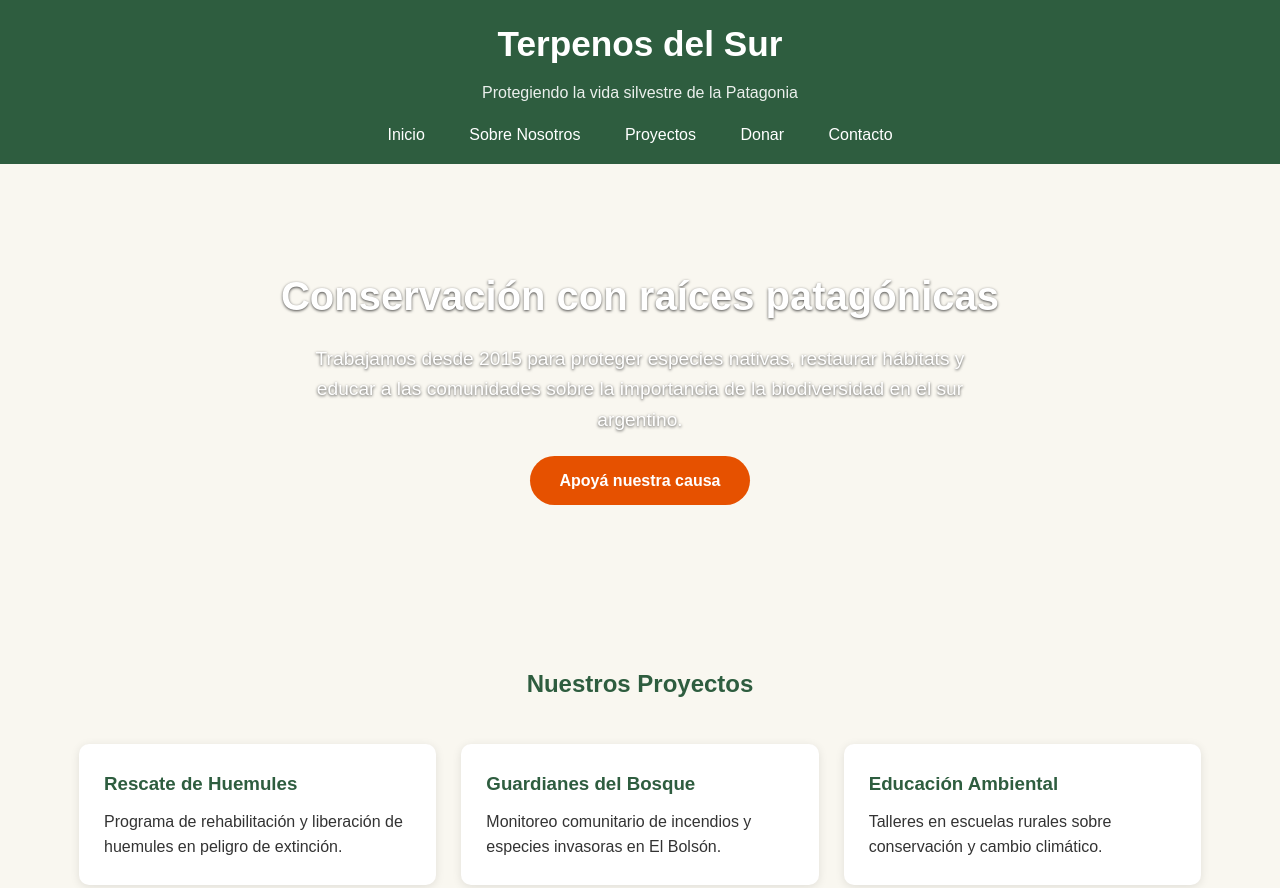
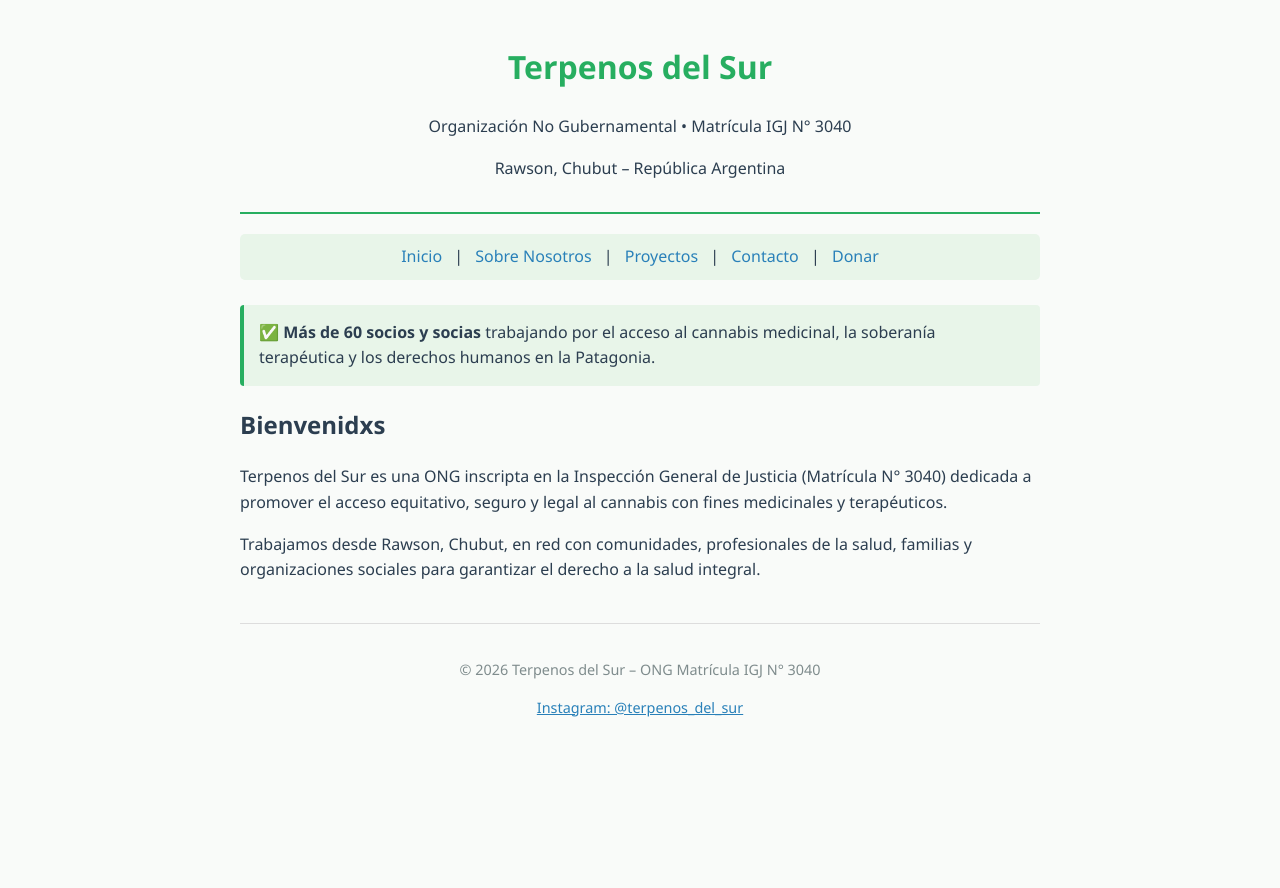
Before and after one commit to guille001-star/terpenos-del-sur, a plain HTML site: page index.html in a window 1280 px wide. Shown: the top 888 px of the page. After the commit the page ends 800 px from the top, so only its background shows below. Drawn offline with Linux system fonts and the light colour scheme.

Commit message:
Contenido oficial actualizado: Terpenos del Sur como ONG en Rawson, Chubut

```diff
--- a/css/style.css
+++ b/css/style.css
@@ -1,115 +1,64 @@
-/* Reset básico */
-* {
-  margin: 0;
-  padding: 0;
-  box-sizing: border-box;
+/* Estilos generales para Terpenos del Sur */
+body {
+  font-family: 'Segoe UI', Tahoma, Geneva, Verdana, sans-serif;
+  line-height: 1.6;
+  max-width: 800px;
+  margin: 0 auto;
+  padding: 20px;
+  color: #2c3e50;
+  background-color: #f9fbf9;
 }
 
-body {
-  font-family: Arial, sans-serif;
-  line-height: 1.6;
-  color: #333;
-  background: #f9f7f0;
+header {
+  text-align: center;
+  margin-bottom: 20px;
+  padding-bottom: 15px;
+  border-bottom: 2px solid #27ae60;
 }
 
-.container {
-  width: 90%;
-  max-width: 1200px;
-  margin: 0 auto;
-  padding: 0 15px;
+h1 {
+  color: #27ae60;
 }
 
-/* Header */
-header {
-  background: #2e5d3f;
-  color: white;
-  padding: 1rem 0;
+nav {
   text-align: center;
+  margin-bottom: 25px;
+  padding: 10px;
+  background-color: #e8f5e9;
+  border-radius: 5px;
 }
-header h1 {
-  font-size: 2.2rem;
+
+nav a {
+  color: #2980b9;
+  text-decoration: none;
+  margin: 0 8px;
 }
-header p {
-  margin-top: 0.5rem;
-  opacity: 0.9;
+
+nav a:hover {
+  text-decoration: underline;
 }
-nav {
-  margin-top: 1rem;
-}
-nav a {
-  color: white;
-  text-decoration: none;
-  margin: 0 10px;
-  padding: 5px 10px;
+
+.highlight {
+  background-color: #e8f5e9;
+  padding: 15px;
+  border-left: 4px solid #27ae60;
+  margin: 20px 0;
   border-radius: 4px;
 }
-nav a:hover {
-  background: rgba(255,255,255,0.2);
+
+section {
+  margin-bottom: 25px;
 }
 
-/* Hero */
-.hero {
-  background: url('../img/patagonia.jpg') no-repeat center center/cover;
-  color: white;
+footer {
   text-align: center;
-  padding: 80px 0;
-  margin: 20px 0;
-}
-.hero h2 {
-  font-size: 2.5rem;
-  margin-bottom: 1rem;
-  text-shadow: 0 1px 3px rgba(0,0,0,0.7);
-}
-.hero p {
-  font-size: 1.2rem;
-  max-width: 700px;
-  margin: 0 auto 20px;
-  text-shadow: 0 1px 3px rgba(0,0,0,0.7);
-}
-.btn {
-  display: inline-block;
-  background: #e65100;
-  color: white;
-  padding: 12px 30px;
-  text-decoration: none;
-  border-radius: 30px;
-  font-weight: bold;
-  transition: background 0.3s;
-}
-.btn:hover {
-  background: #bf360c;
+  margin-top: 40px;
+  color: #7f8c8d;
+  font-size: 0.9em;
+  padding-top: 20px;
+  border-top: 1px solid #ddd;
 }
 
-/* Proyectos */
-.proyectos {
-  padding: 60px 0;
+footer a {
+  color: #2980b9;
 }
-.proyectos h2 {
-  text-align: center;
-  margin-bottom: 40px;
-  color: #2e5d3f;
-}
-.grid {
-  display: grid;
-  grid-template-columns: repeat(auto-fit, minmax(300px, 1fr));
-  gap: 25px;
-}
-.card {
-  background: white;
-  padding: 25px;
-  border-radius: 10px;
-  box-shadow: 0 2px 10px rgba(0,0,0,0.1);
-}
-.card h3 {
-  color: #2e5d3f;
-  margin-bottom: 10px;
-}
-
-/* Footer */
-footer {
-  background: #2e5d3f;
-  color: white;
-  text-align: center;
-  padding: 20px 0;
-  margin-top: 40px;
-}
--- a/index.html
+++ b/index.html
@@ -3,60 +3,43 @@
 <head>
   <meta charset="UTF-8" />
   <meta name="viewport" content="width=device-width, initial-scale=1.0"/>
-  <title>Terpenos del Sur - Conservación Patagónica</title>
-  <meta name="description" content="ONG dedicada a la conservación de la fauna y flora de la Patagonia argentina.">
-  <link rel="stylesheet" href="css/style.css">
+  <title>Terpenos del Sur – ONG Cannabis Medicinal | Rawson, Chubut</title>
+  <link rel="stylesheet" href="css/style.css" />
 </head>
 <body>
   <header>
-    <div class="container">
-      <h1>Terpenos del Sur</h1>
-      <p>Protegiendo la vida silvestre de la Patagonia</p>
-      <nav>
-        <a href="index.html">Inicio</a>
-        <a href="sobre.html">Sobre Nosotros</a>
-        <a href="proyectos.html">Proyectos</a>
-        <a href="donar.html">Donar</a>
-        <a href="contacto.html">Contacto</a>
-      </nav>
-    </div>
+    <h1>Terpenos del Sur</h1>
+    <p>Organización No Gubernamental • Matrícula IGJ N° 3040</p>
+    <p>Rawson, Chubut – República Argentina</p>
   </header>
 
+  <nav>
+    <a href="index.html">Inicio</a> |
+    <a href="sobre.html">Sobre Nosotros</a> |
+    <a href="proyectos.html">Proyectos</a> |
+    <a href="contacto.html">Contacto</a> |
+    <a href="donar.html">Donar</a>
+  </nav>
+
   <main>
-    <section class="hero">
-      <div class="container">
-        <h2>Conservación con raíces patagónicas</h2>
-        <p>Trabajamos desde 2015 para proteger especies nativas, restaurar hábitats y educar a las comunidades sobre la importancia de la biodiversidad en el sur argentino.</p>
-        <a href="donar.html" class="btn">Apoyá nuestra causa</a>
-      </div>
-    </section>
+    <div class="highlight">
+      <strong>✅ Más de 60 socios y socias</strong> trabajando por el acceso al cannabis medicinal, la soberanía terapéutica y los derechos humanos en la Patagonia.
+    </div>
 
-    <section class="proyectos">
-      <div class="container">
-        <h2>Nuestros Proyectos</h2>
-        <div class="grid">
-          <div class="card">
-            <h3>Rescate de Huemules</h3>
-            <p>Programa de rehabilitación y liberación de huemules en peligro de extinción.</p>
-          </div>
-          <div class="card">
-            <h3>Guardianes del Bosque</h3>
-            <p>Monitoreo comunitario de incendios y especies invasoras en El Bolsón.</p>
-          </div>
-          <div class="card">
-            <h3>Educación Ambiental</h3>
-            <p>Talleres en escuelas rurales sobre conservación y cambio climático.</p>
-          </div>
-        </div>
-      </div>
+    <section>
+      <h2>Bienvenidxs</h2>
+      <p>
+        Terpenos del Sur es una ONG inscripta en la Inspección General de Justicia (Matrícula N° 3040) dedicada a promover el acceso equitativo, seguro y legal al cannabis con fines medicinales y terapéuticos.
+      </p>
+      <p>
+        Trabajamos desde Rawson, Chubut, en red con comunidades, profesionales de la salud, familias y organizaciones sociales para garantizar el derecho a la salud integral.
+      </p>
     </section>
   </main>
 
   <footer>
-    <div class="container">
-      <p>&copy; 2026 Terpenos del Sur. Todos los derechos reservados.</p>
-      <p>ONG sin fines de lucro - Río Negro, Argentina</p>
-    </div>
+    <p>&copy; 2026 Terpenos del Sur – ONG Matrícula IGJ N° 3040</p>
+    <p><a href="https://www.instagram.com/terpenos_del_sur/" target="_blank">Instagram: @terpenos_del_sur</a></p>
   </footer>
 </body>
 </html>
```
Also changed, not shown: contacto.html (+49 -0 lines), donar.html (+53 -0 lines), proyectos.html (+50 -0 lines), sobre.html (+47 -0 lines).
